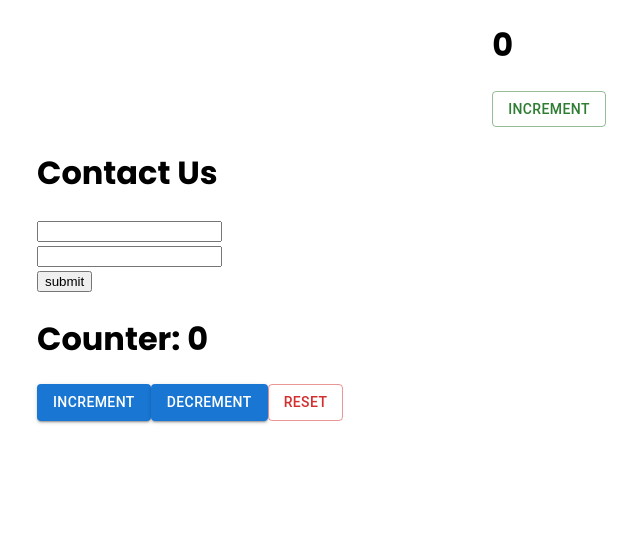
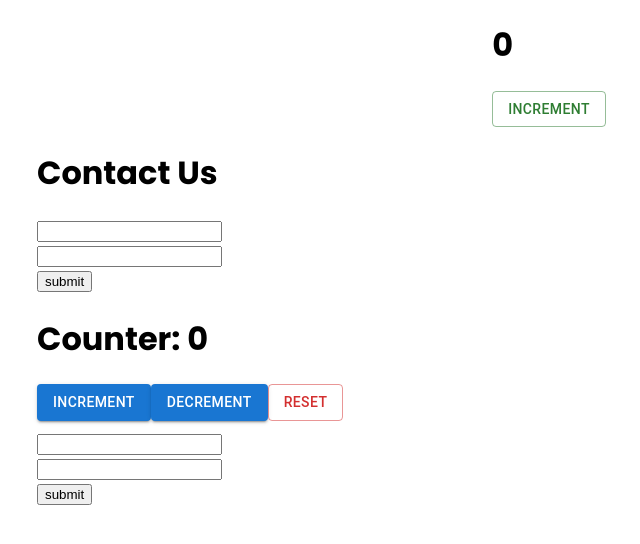
Before and after one commit to Sadman600/react-hook-optimization, a React (Vite) app: page / in a window 1280 px wide. Shown: the top 544 px of the page, without its empty margins (91-731 px from the left). Built offline with nearby package versions, Linux system fonts and the light colour scheme.

Commit message:
form todos

```diff
--- a/src/components/FormTodos.tsx
+++ b/src/components/FormTodos.tsx
@@ -1,7 +1,45 @@
-import React from "react";
+import React, { useReducer } from "react";
 
 const FormTodos = () => {
-  return <div></div>;
+  const initialstate = { name: "", email: "" };
+  const reducer = (state, action) => {
+    switch (action.type) {
+      case "name":
+        return { ...state, name: action.payload };
+      case "email":
+        return { ...state, email: action.payload };
+    }
+  };
+  const [users, dispatch] = useReducer(reducer, initialstate);
+  const handleSubmit = (e) => {
+    e.preventDefault();
+    console.log(users);
+  };
+  return (
+    <div>
+      <form onSubmit={handleSubmit}>
+        <input
+          type="text"
+          name="name"
+          id="name"
+          onChange={(e) =>
+            dispatch({ type: e.target.name, payload: e.target.value })
+          }
+        />
+        <br />
+        <input
+          type="text"
+          name="email"
+          id="name"
+          onChange={(e) =>
+            dispatch({ type: e.target.name, payload: e.target.value })
+          }
+        />
+        <br />
+        <button type="submit">submit</button>
+      </form>
+    </div>
+  );
 };
 
 export default FormTodos;
```
